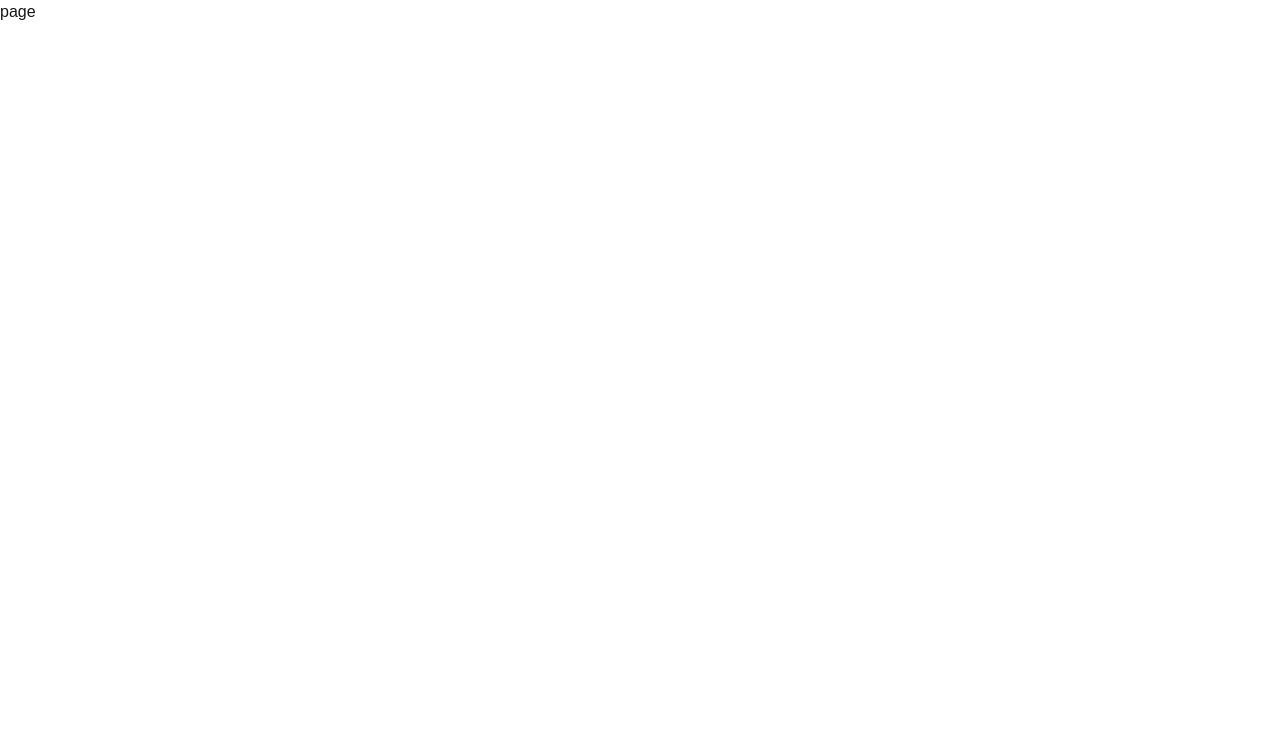
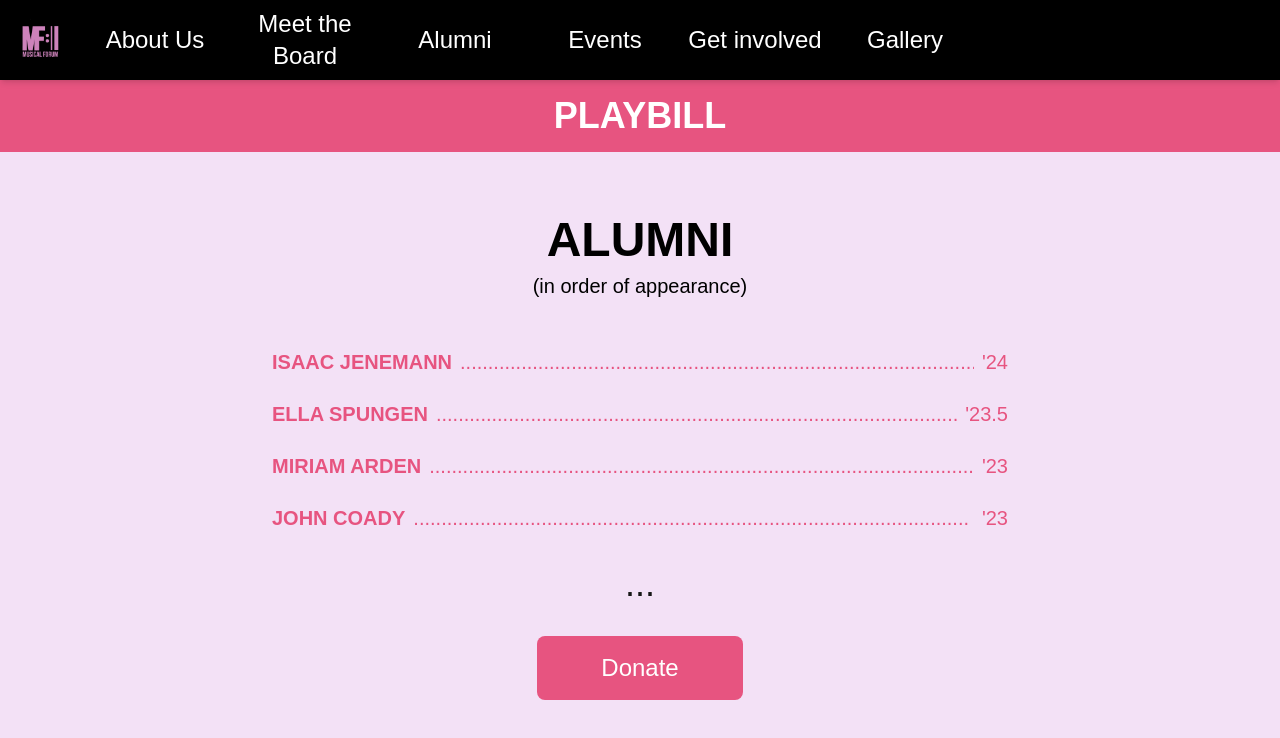
Before and after one commit to fullstackatbrown/project-musical-forum, a Next.js app: page /alumni in a window 1280 px wide. Shown: the top 738 px of the page. Built offline with nearby package versions, Linux system fonts and the light colour scheme; a web font is replaced by a local one.

Commit message:
push changes

```diff
--- a/package.json
+++ b/package.json
@@ -12,8 +12,8 @@
     "next": "15.1.7",
     "react": "^19.0.0",
     "react-dom": "^19.0.0",
-    "swiper": "^11.2.5",
-    "react-icons": "^5.5.0"
+    "react-icons": "^5.5.0",
+    "swiper": "^11.2.5"
   },
   "devDependencies": {
     "postcss": "^8",
--- a/src/app/alumni/page.jsx
+++ b/src/app/alumni/page.jsx
@@ -1,9 +1,55 @@
-import React from 'react'
+import React from 'react';
+import Navbar from '@/components/Navbar';
 
-function page() {
+export const navItems = [
+  { name: "About Us", path: "/about-us" },
+  { name: "Meet the Board", path: "/meet-the-board" },
+  { name: "Alumni", path: "/alumni" },
+  {name: "Events", path: "/events"},
+  {name: "Get involved", path: "/get-involved"},
+  {name: "Gallery", path: "/gallery"}
+]
+
+const AlumniPage = () => {
+  const alumni = [
+    { name: 'ISAAC JENEMANN', year: '24' },
+    { name: 'ELLA SPUNGEN', year: '23.5' },
+    { name: 'MIRIAM ARDEN', year: '23' },
+    { name: 'JOHN COADY', year: '23' },
+  ];
+
   return (
-    <div>page</div>
-  )
-}
+    <div className="min-h-screen bg-[#f3e1f6] pb-8">
+      <Navbar navItems={navItems} />
 
-export default page
+      <div className="w-full bg-[#e75480] py-4 mt-20">
+        <h1 className="text-white text-4xl font-bold text-center m-0">PLAYBILL</h1>
+      </div>
+
+      <main className="max-w-3xl mx-auto mt-16 text-center px-4">
+        <h1 className="text-5xl font-bold mb-2 text-black">ALUMNI</h1>
+        <h2 className="text-xl font-normal mb-12 text-black">(in order of appearance)</h2>
+
+        <div className="my-8 text-left">
+          {alumni.map((alum, index) => (
+            <div key={index} className="flex items-baseline mb-6 text-xl">
+              <span className="text-[#e75480] font-bold whitespace-nowrap">{alum.name}</span>
+              <span className="flex-1 mx-2 text-[#e75480] overflow-hidden whitespace-nowrap">
+                {'.'.repeat(100)}
+              </span>
+              <span className="text-[#e75480] whitespace-nowrap">'{alum.year}</span>
+            </div>
+          ))}
+        </div>
+
+        <div className="text-4xl my-8">...</div>
+
+        <button className="bg-[#e75480] text-white px-16 py-4 text-2xl rounded-lg cursor-pointer transition-colors hover:bg-[#d64672] border-none">
+          Donate
+        </button>
+      </main>
+    </div>
+  );
+};
+
+export default AlumniPage;
--- a/src/app/donation/page.jsx
+++ b/src/app/donation/page.jsx
@@ -1,8 +1,13 @@
+import Navbar from '@/components/Navbar'
 import React from 'react'
+import { navItems } from "./alumni/page";
 
 function page() {
   return (
-    <div>page</div>
+    <>
+    <Navbar navItems={navItems} />
+
+    </>
   )
 }
 
--- a/src/app/events/page.jsx
+++ b/src/app/events/page.jsx
@@ -1,3 +1,4 @@
+'use client'
 import {React} from "react";
 import { Swiper, SwiperSlide } from "swiper/react";
 import "swiper/css";
--- a/src/app/gallery/page.jsx
+++ b/src/app/gallery/page.jsx
@@ -1,8 +1,15 @@
+import ImageGallery from '@/components/ImageGallery'
+import Navbar from '@/components/Navbar'
 import React from 'react'
+import { images } from '../page'
+import { navItems } from '../alumni/page'
 
 function page() {
   return (
-    <div>page</div>
+    <>
+    <Navbar navItems={navItems} />
+    <ImageGallery images={images}></ImageGallery>
+    </>
   )
 }
 
--- /dev/null
+++ b/src/app/get-involved/page.jsx
@@ -0,0 +1,9 @@
+import React from 'react'
+
+function page() {
+  return (
+    <div>page</div>
+  )
+}
+
+export default page
--- a/src/app/page.js
+++ b/src/app/page.js
@@ -3,8 +3,10 @@ import TopPane from "@/components/TopPane";
 import FeaturedEvents from "@/app/events/page";
 import Image from "next/image";
 import ImageGallery from "@/components/ImageGallery";
+import Navbar from "@/components/Navbar";
+import { navItems } from "./alumni/page";
 
-const images = [
+export const images = [
   "https://brownmusicalforum.weebly.com/uploads/1/2/7/5/127563613/chris-karli-2_orig.jpeg",
   "https://brownmusicalforum.weebly.com/uploads/1/2/7/5/127563613/jake-anger.jpeg",
   "https://brownmusicalforum.weebly.com/uploads/1/2/7/5/127563613/b3a7350.jpeg",
@@ -21,7 +23,7 @@ const images = [
 export default function Home() {
   return (
     <div>
-
+      <Navbar navItems={navItems} />
       <TopPane></TopPane>
       <ImageGallery images={images} />
       <Footer />
--- a/src/components/Navbar.jsx
+++ b/src/components/Navbar.jsx
@@ -3,7 +3,6 @@ import React from "react";
 import { useState } from "react";
 import { usePathname } from "next/navigation";
 import Link from "next/link";
-
 /**
  * Navbar Component
  *
@@ -34,7 +33,7 @@ import Link from "next/link";
  * <Navbar navItems={navItems} isAdmin={true} bgColor="#333333" textColor="#FFFFFF" fontSize="text-[20px]" logo="/custom-logo.png" textHoverColor="#FF5733" navItemWidth="w-[120px]" navItemHeight="h-[60px]"/>
  */
 
-function Navbar({
+export function Navbar({
   navItems,
   isAdmin = false,
   bgColor = "#000000",
```
Also changed, not shown: src/app/alumni/alumni.module.css (added, +92 -0 lines), 2 other files (tests, documents, lock files or other folders).
